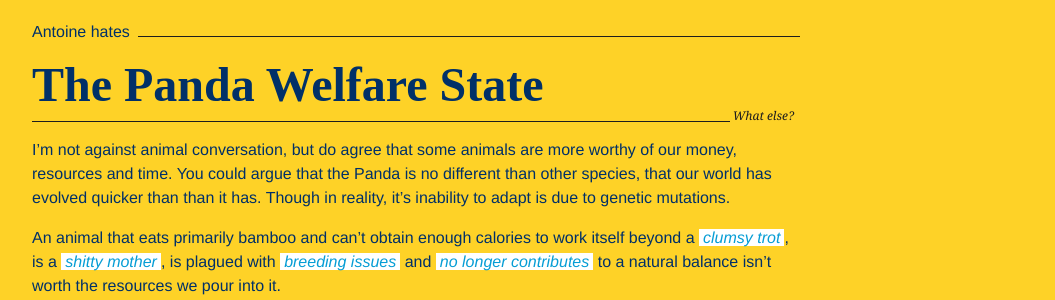
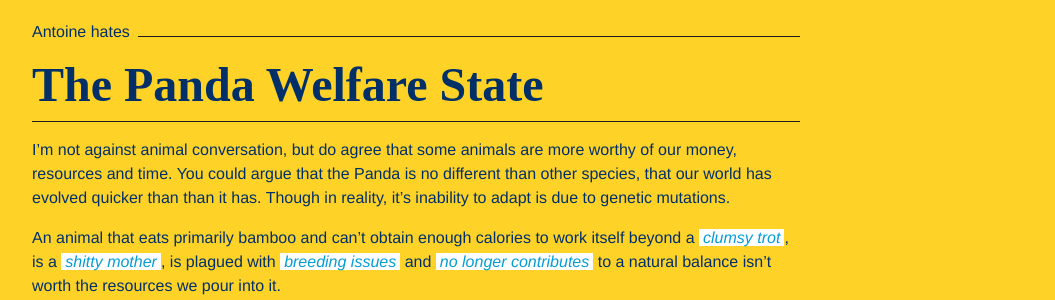
Before and after one commit to aebsr/hates, a Jekyll site: the page built from index.html, in a window 1280 px wide. Shown: the part 180-480 px from the top of the page, without its empty margins (224-1279 px from the left). Built offline with Jekyll 4.4.1, drawn with Linux system fonts in a browser that asks for light colours; nearby versions of some CDN libraries.

Commit message:
linking title out, instead of eaily missed 'what else' text

```diff
--- a/_includes/hate.html
+++ b/_includes/hate.html
@@ -1,4 +1,3 @@
 <i>Antoine hates</i>
-<h2>{{ page.title }}</h2>
-{% if page.previous.url %}<a href="{{ page.previous.url }}">What else?</a>{% endif %}
-{{content}}
+<h2><a href="{{ page.previous.url }}">{{ page.title }}</a></h2>
+<div>{{content}}</div>
--- a/assets/style.css
+++ b/assets/style.css
@@ -15,7 +15,7 @@
 h2 {
 	font: 700 3em/1 "adobe-caslon-pro", "Times New Roman", Times, Georgia, serif;
 	margin: 0;
-	padding: 0.5em 0 .25em;
+	padding: 0;
 	border: 1px solid #1d1d1d;
 	border-right: none;
 	border-left: none;
@@ -23,7 +23,16 @@
 	z-index: 1;
 }
 
-section a {
+h2 a {
+	display: block;
+	color: #013068;
+	padding: 0.5em 0 .25em;
+	background: none;
+	font-style: normal;
+	text-decoration: none;
+}
+
+section > div a {
 	color: #069dd5;
 	text-decoration: none;
 	font-style: italic;
@@ -31,7 +40,7 @@
 	background: white;
 }
 
-section a:hover {
+section > div a:hover {
 	background: #069dd5;
 	color: #fed227;
 }
@@ -54,29 +63,6 @@
 	font-style: normal;
 	position: relative;
 	z-index: 2;
-}
-
-h2 + a {
-	float: right;
-	display: inline-block;
-	vertical-align: bottom;
-	line-height: 1;
-	margin-top: -1em;
-	background: #fed227;
-	padding-right: 0.5em;
-	font-family: Georgia;
-	color: #1d1d1d;
-	font-size: .75em;
-	position: relative;
-	z-index: 2;
-}
-
-h2 + a:hover {
-	color: #013068;
-}
-
-h2 + a:hover {
-	background: #fed227;
 }
 
 blockquote {
--- a/hates.js
+++ b/hates.js
@@ -16,11 +16,6 @@
 	// Relapse
 	hate = hatred[Math.floor(Math.random()*hatred.length)];
 
-	if ($('h2 + a').length) {
-		$('h2 + a').attr('href', hate);
-	} else {
-		$('h2').after(function() {
-			return '<a href="' + hate + '">What else?</a>';
-		});
-	}
+	$('h2 a').attr('href', hate);
+
  });
```
